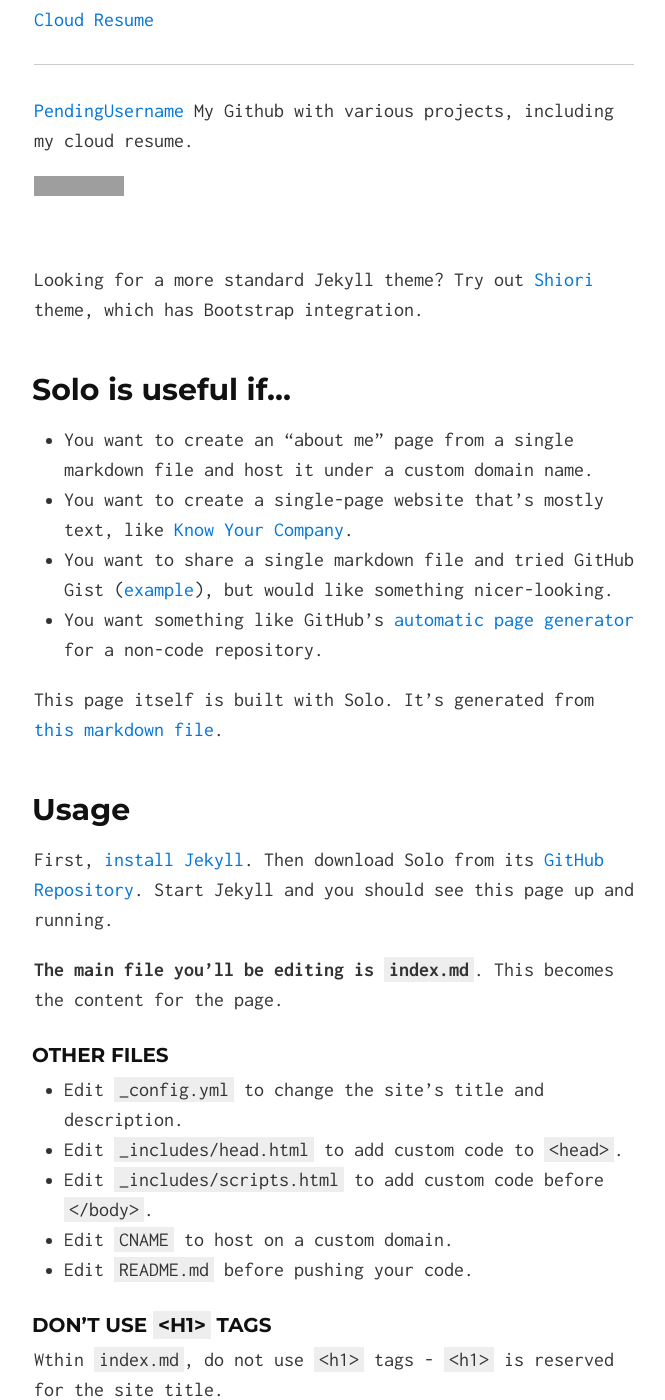
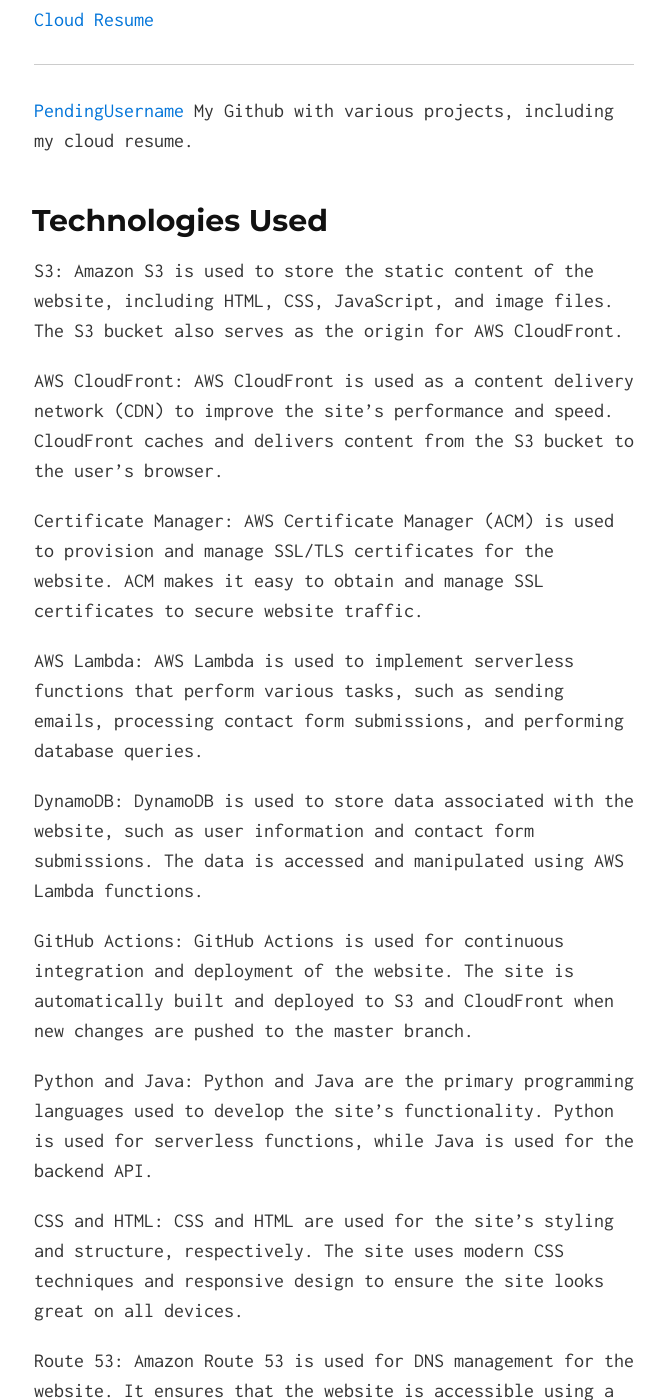
Before and after one commit to PendingUsername/PendingUsername.github.io, a Jekyll site: the page built from index.md, in a window 1280 px wide and 1400 px high, scrolled down 265 px. Shown: the whole window, without its empty margins (306-971 px from the left). Built offline with Jekyll 4.4.1, drawn with Linux system fonts in a browser that asks for light colours; our own code applies the rules of GitHub Pages for plain Markdown files; some of the changed text lies outside the part shown; grey boxes are pictures that could not be loaded.

Commit message:
Update index.md

```diff
--- a/index.md
+++ b/index.md
@@ -10,44 +10,31 @@ layout: default
 
 [PendingUsername](https://github.com/PendingUsername) My Github with various projects, including my cloud resume.
 
-<iframe src="https://ghbtns.com/github-btn.html?user=chibicode&amp;repo=solo&amp;type=watch&amp;count=true&amp;size=large"
-  allowtransparency="true" frameborder="0" scrolling="0" width="170" height="30"></iframe><br/>
+Technologies Used
+------------------
+S3:
+Amazon S3 is used to store the static content of the website, including HTML, CSS, JavaScript, and image files. The S3 bucket also serves as the origin for AWS CloudFront.
 
-Looking for a more standard Jekyll theme? Try out [Shiori](http://github.com/ellekasai/shiori) theme, which has Bootstrap integration.
+AWS CloudFront:
+AWS CloudFront is used as a content delivery network (CDN) to improve the site's performance and speed. CloudFront caches and delivers content from the S3 bucket to the user's browser.
 
-## Solo is useful if...
+Certificate Manager:
+AWS Certificate Manager (ACM) is used to provision and manage SSL/TLS certificates for the website. ACM makes it easy to obtain and manage SSL certificates to secure website traffic.
 
-* You want to create an "about me" page from a single markdown file and host it under a custom domain name.
-* You want to create a single-page website that's mostly text, like [Know Your Company](https://knowyourcompany.com/).
-* You want to share a single markdown file and tried GitHub Gist ([example](https://gist.github.com/dypsilon/5819504)), but would like something nicer-looking.
-* You want something like GitHub's [automatic page generator](http://pages.github.com/) for a non-code repository.
+AWS Lambda:
+AWS Lambda is used to implement serverless functions that perform various tasks, such as sending emails, processing contact form submissions, and performing database queries.
 
-This page itself is built with Solo. It's generated from [this markdown file](https://github.com/chibicode/solo/blob/gh-pages/_includes/index.md).
+DynamoDB:
+DynamoDB is used to store data associated with the website, such as user information and contact form submissions. The data is accessed and manipulated using AWS Lambda functions.
 
-## Usage
+GitHub Actions:
+GitHub Actions is used for continuous integration and deployment of the website. The site is automatically built and deployed to S3 and CloudFront when new changes are pushed to the master branch.
 
-First, [install Jekyll](http://jekyllrb.com/docs/installation/). Then download Solo from its [GitHub Repository](https://github.com/chibicode/solo). Start Jekyll and you should see this page up and running.
+Python and Java:
+Python and Java are the primary programming languages used to develop the site's functionality. Python is used for serverless functions, while Java is used for the backend API.
 
-**The main file you'll be editing is `index.md`**. This becomes the content for the page.
+CSS and HTML:
+CSS and HTML are used for the site's styling and structure, respectively. The site uses modern CSS techniques and responsive design to ensure the site looks great on all devices.
 
-### Other Files
-
-* Edit `_config.yml` to change the site's title and description.
-* Edit `_includes/head.html` to add custom code to `<head>`.
-* Edit `_includes/scripts.html` to add custom code before `</body>`.
-* Edit `CNAME` to host on a custom domain.
-* Edit `README.md` before pushing your code.
-
-### Don't use `<h1>` tags
-
-Wthin `index.md`, do not use `<h1>` tags - `<h1>` is reserved for the site title.
-
-### Supported Tags
-
-Solo supports lists, `<hr>`s, `<table>`s,
-
-> blockquotes, and...
-
-~~~html
-<pre>code blocks with syntax highlighting.</pre>
-~~~
+Route 53:
+Amazon Route 53 is used for DNS management for the website. It ensures that the website is accessible using a custom domain name.
```
